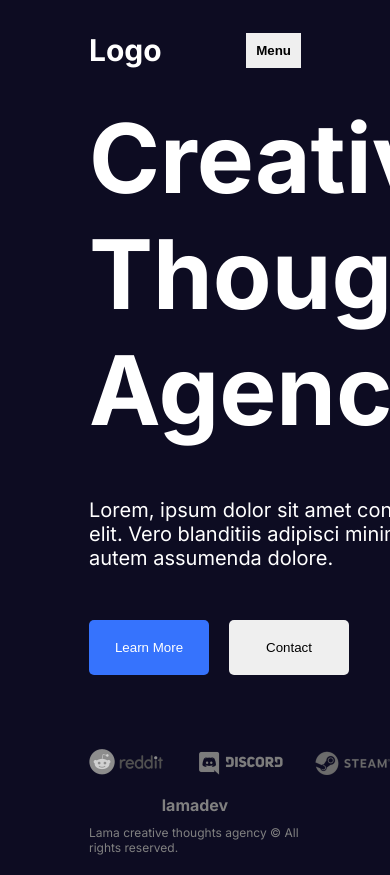
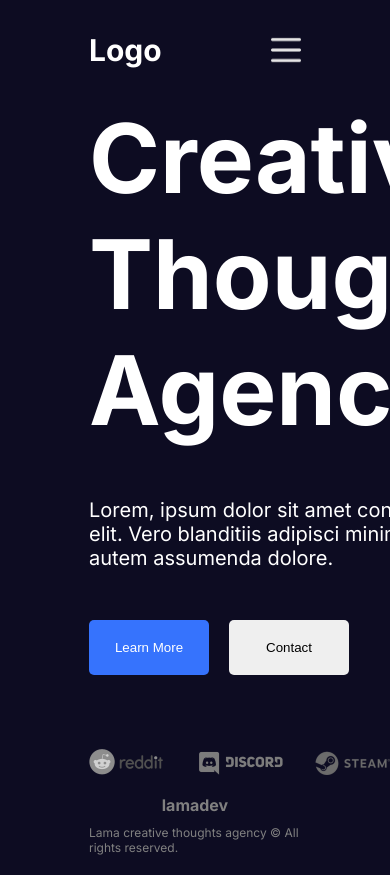
Before and after one commit to DHARAKA-METH/Next_Js_Project, a Next.js app: page / in a window 390 px wide. Shown: the top 875 px of the page. Built offline with nearby package versions, Linux system fonts and the light colour scheme.

Commit message:
menu ico

```diff
--- a/src/components/navbar/links/Links.jsx
+++ b/src/components/navbar/links/Links.jsx
@@ -1,8 +1,8 @@
 "use client"
-import Link from 'next/link';
 import React, { useState } from 'react'
 import NavLinks from './navLinks/NavLinks';
 import style from './links.module.css'
+import Image from 'next/image';
 
 const Links = () => {
 
@@ -40,7 +40,8 @@ const Links = () => {
         ) : <NavLinks title={'Login'} path={'/login'} />}
 
       </div>
-      <button className={style.menuBtn} onClick={(() => setoOpen((prev) => !prev))}>Menu</button>
+      {/* <button className={style.menuBtn} onClick={(() => setoOpen((prev) => !prev))}>Menu</button> */}
+      <Image className={style.menuBtn}  width={30} height={30} src="/menu.png" alt=''  onClick={(() => setoOpen((prev) => !prev))}/>
       {
         open && <div className={style.mobileLinks}>{links.map(({ title, path }) => <NavLinks title={title} path={path} key={title} />)}</div>
       }
--- a/src/components/navbar/links/links.module.css
+++ b/src/components/navbar/links/links.module.css
@@ -33,9 +33,6 @@
 
 .menuBtn {
     display: none;
-    padding: 10px 10px;
-    border: none;
-    font-weight: bold;
     cursor: pointer;
 }
 
@@ -46,9 +43,7 @@
 
     .menuBtn {
         display: block;
-        padding: 10px 10px;
-        border: none;
-        font-weight: bold;
+
     }
 
 }
```
